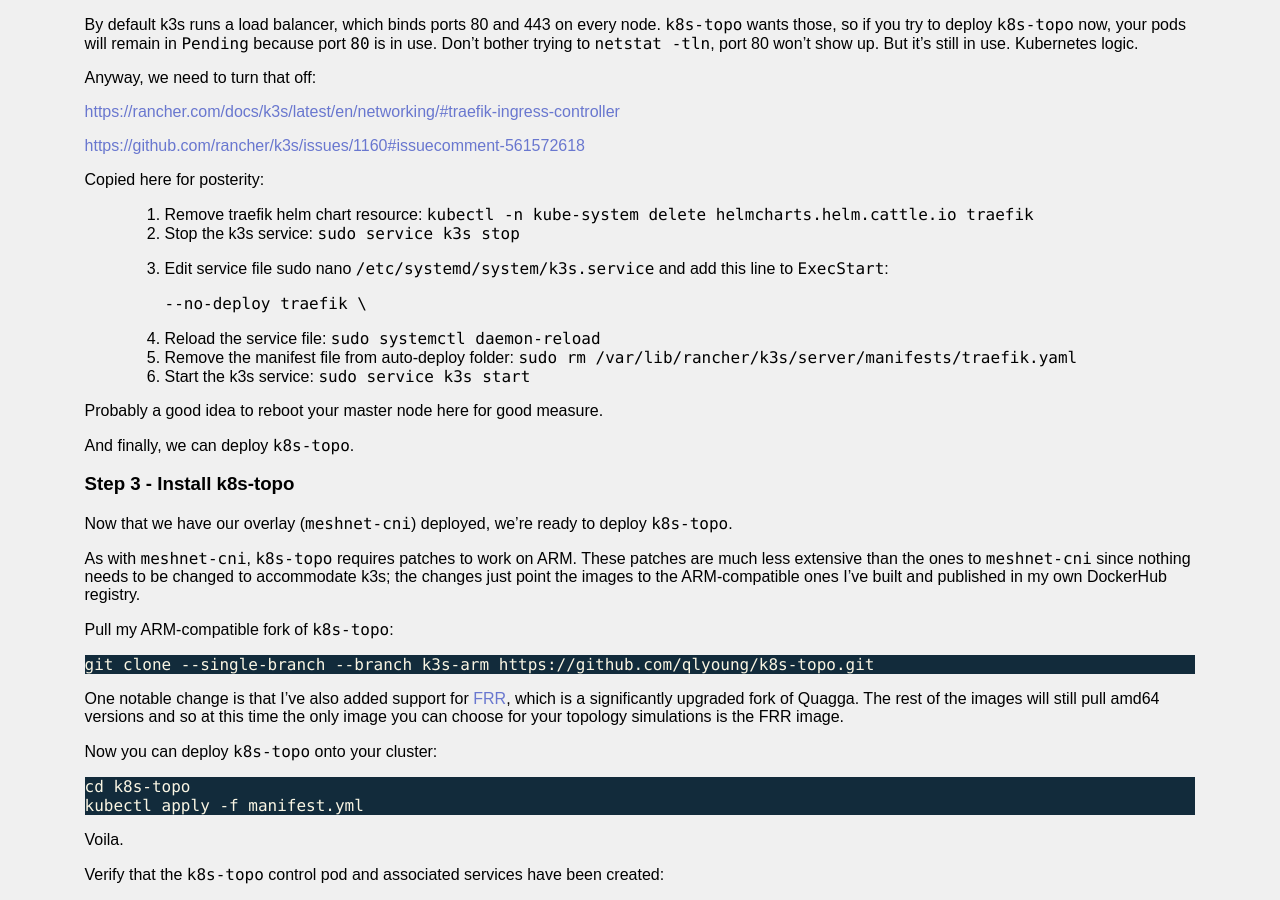
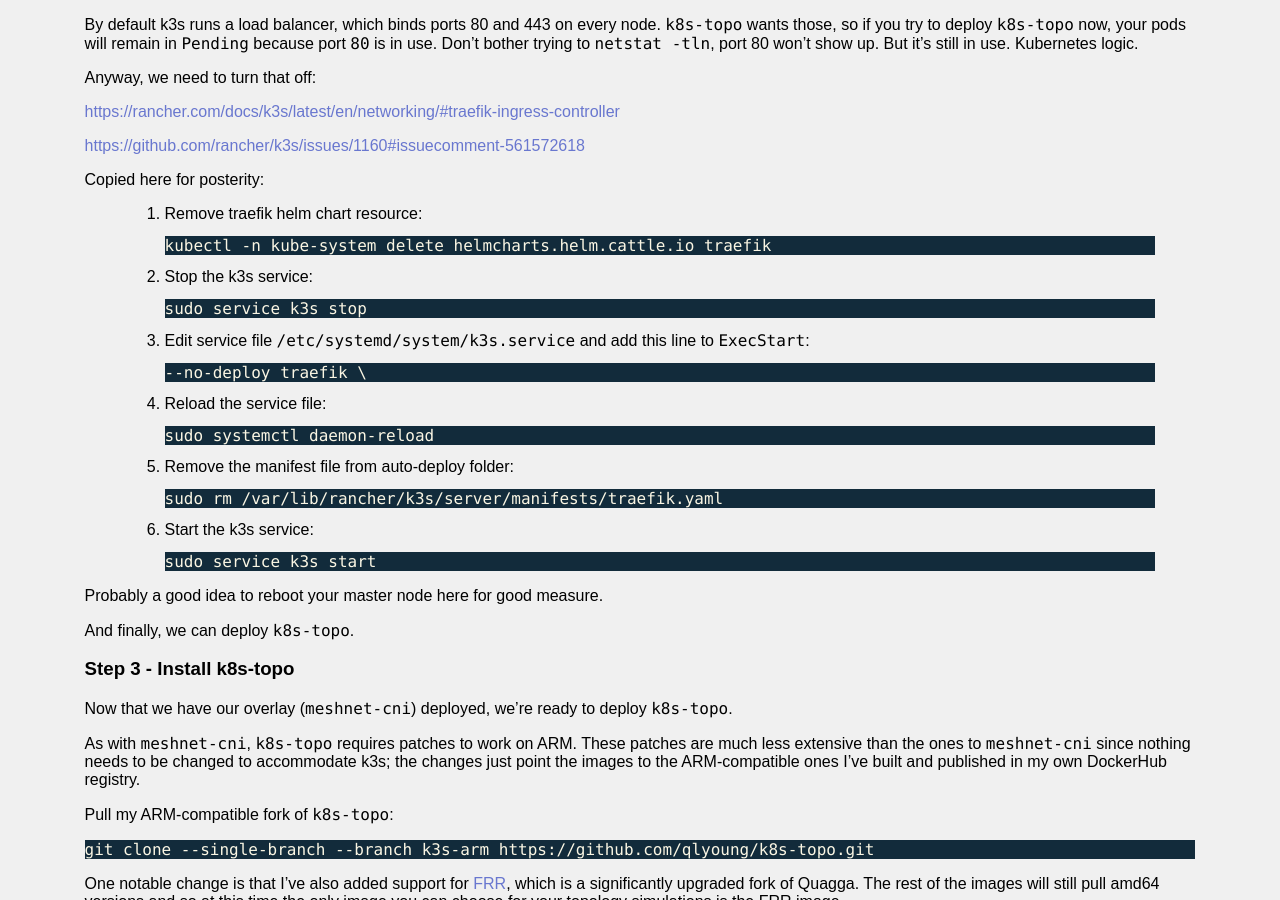
Before and after one commit to qlyoung/qlyoung.github.io, a Jekyll site: the page built from _posts/2020-06-21-k8s-topo-picluster.md, in a window 1280 px wide and 900 px high, scrolled down 3596 px. Built offline with Jekyll 4.4.1, drawn with Linux system fonts in a browser that asks for light colours.

Commit message:
cleanup k8s-topo post spacing a bit

````diff
--- a/_posts/2020-06-21-k8s-topo-picluster.md
+++ b/_posts/2020-06-21-k8s-topo-picluster.md
@@ -469,18 +469,31 @@
 
 Copied here for posterity:
 
-> 1. Remove traefik helm chart resource: `kubectl -n kube-system delete
->    helmcharts.helm.cattle.io traefik`
-> 2. Stop the k3s service: `sudo service k3s stop`
-> 3. Edit service file sudo nano `/etc/systemd/system/k3s.service` and add this
->    line to `ExecStart`:
->
->    `--no-deploy traefik \`
->
-> 4. Reload the service file: `sudo systemctl daemon-reload`
-> 5. Remove the manifest file from auto-deploy folder: `sudo rm
->    /var/lib/rancher/k3s/server/manifests/traefik.yaml`
-> 6. Start the k3s service: `sudo service k3s start`
+> 1. Remove traefik helm chart resource:
+>    ```
+>    kubectl -n kube-system delete helmcharts.helm.cattle.io traefik
+>    ```
+> 2. Stop the k3s service:
+>    ```
+>    sudo service k3s stop
+>    ```
+> 3. Edit service file `/etc/systemd/system/k3s.service` and add this line to
+>    `ExecStart`:
+>    ```
+>    --no-deploy traefik \
+>    ```
+> 4. Reload the service file:
+>    ```
+>    sudo systemctl daemon-reload
+>    ```
+> 5. Remove the manifest file from auto-deploy folder:
+>    ```
+>    sudo rm /var/lib/rancher/k3s/server/manifests/traefik.yaml
+>    ```
+> 6. Start the k3s service:
+>    ```
+>    sudo service k3s start
+>    ```
 
 Probably a good idea to reboot your master node here for good measure.
 
````
